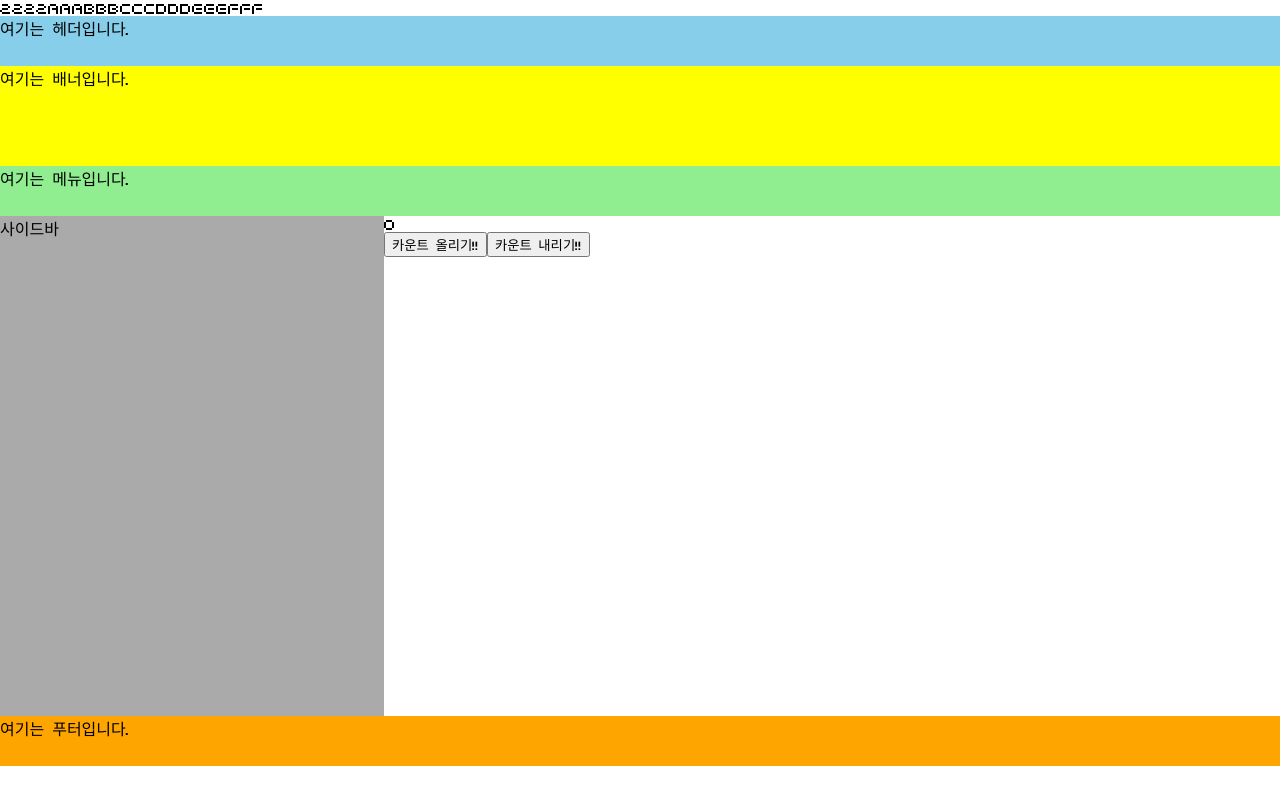
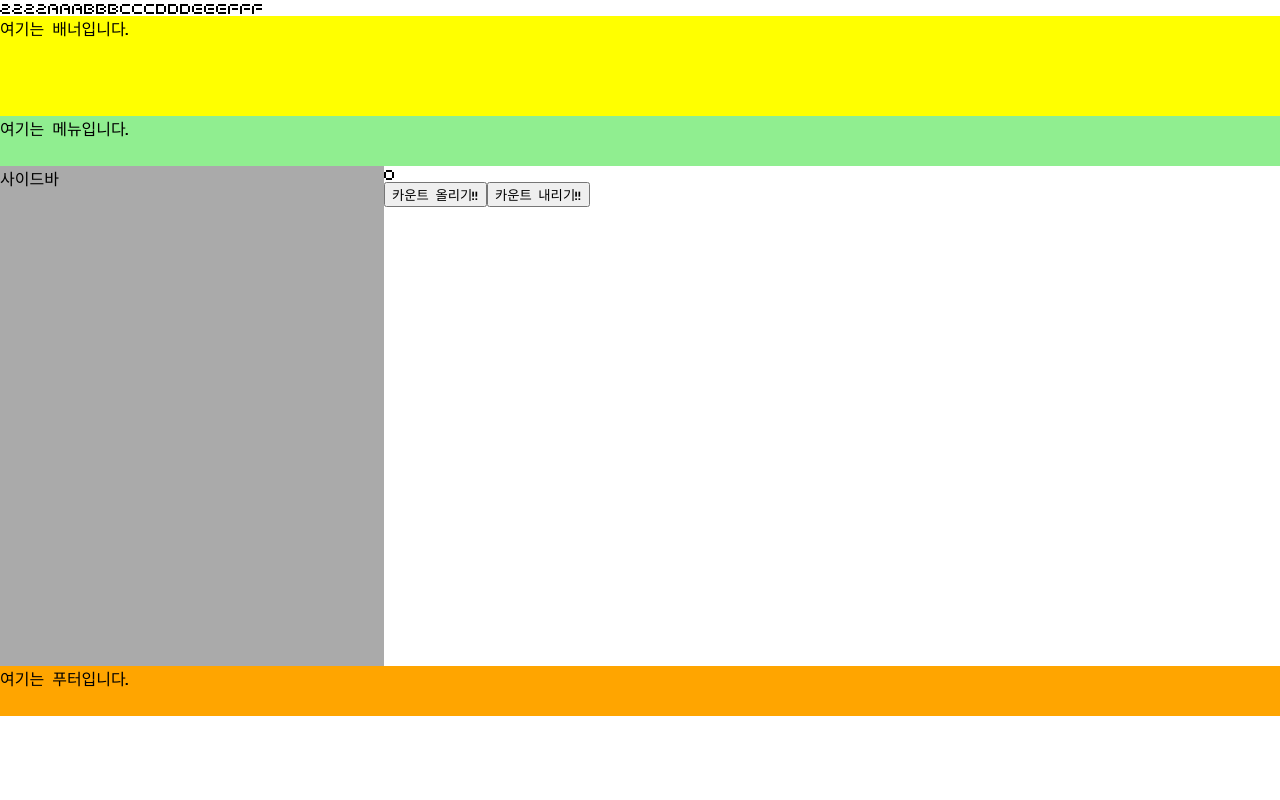
Before and after one commit to IMHEEJAE/class, a Next.js app: page /02-01-counter-let-document in a window 1280 px wide. Built offline with nearby package versions, Linux system fonts and the light colour scheme.

Commit message:
graphql 주소 변경 , pagination 공부 중

```diff
--- a/src/components/commons/layout/index.tsx
+++ b/src/components/commons/layout/index.tsx
@@ -19,7 +19,7 @@ export default function Layout(props: ILayoutProps) {
   const isHiddenHeader = HIDDEN_HEADERS.includes(router.asPath);
   return (
     <>
-      {!isHiddenHeader && <LayoutHeader />}
+      {isHiddenHeader && <LayoutHeader />}
       <LayoutBanner />
       <LayoutNavigation />
       <div style={{ height: "500px", display: "flex" }}>
```
